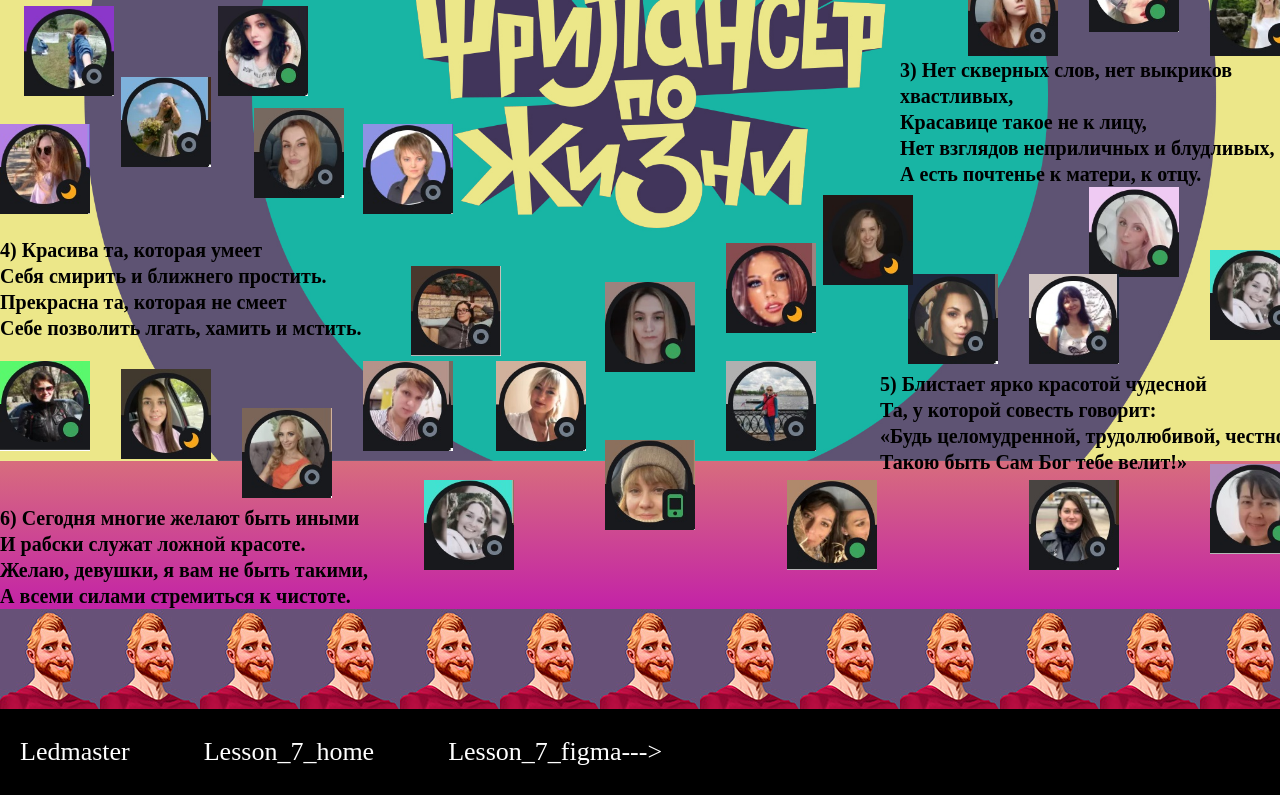
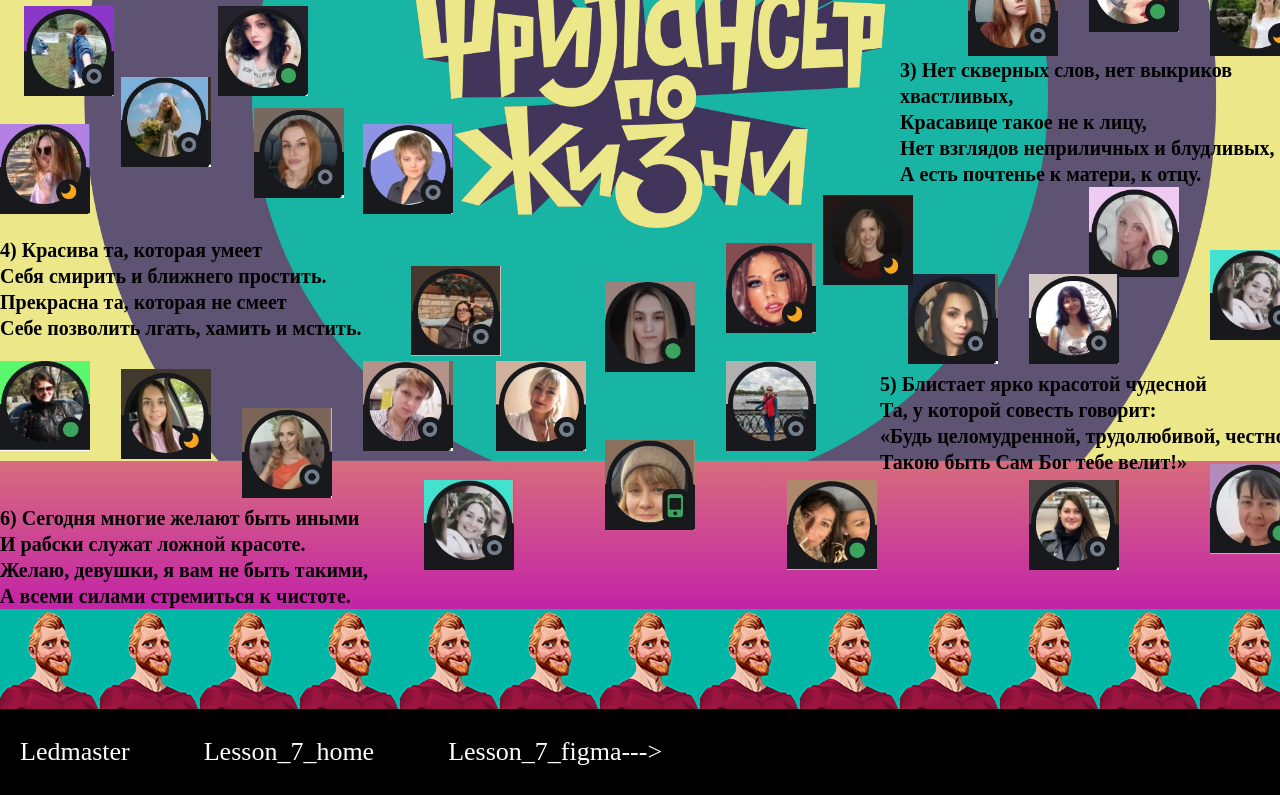
Before and after one commit to xLedmasterx/lesson7_article, a plain HTML site: page index.html in a window 1280 px wide. Shown: the part 382-1177 px from the top of the page. Drawn offline with Linux system fonts and the light colour scheme.

Commit message:
Add files via upload

```diff
--- a/css/style.css
+++ b/css/style.css
@@ -98,7 +98,7 @@
 }
 .content__bottom {
 	padding: 50px 0;
-	background: url("../img/image/avatar.jpg") repeat-x;
+	background: url("../img/image/avatar_2.jpg") repeat-x;
 }
 .footer {
 	padding: 30px 20px;
```
